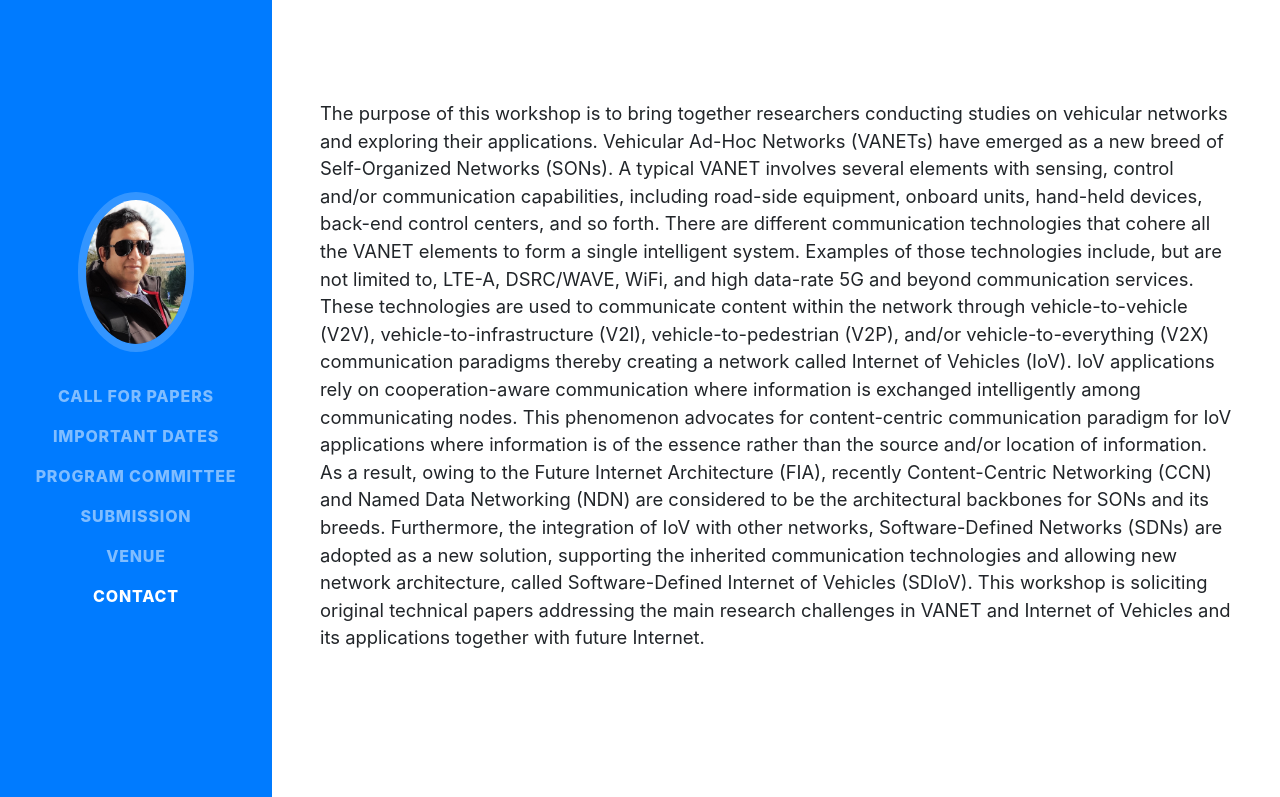
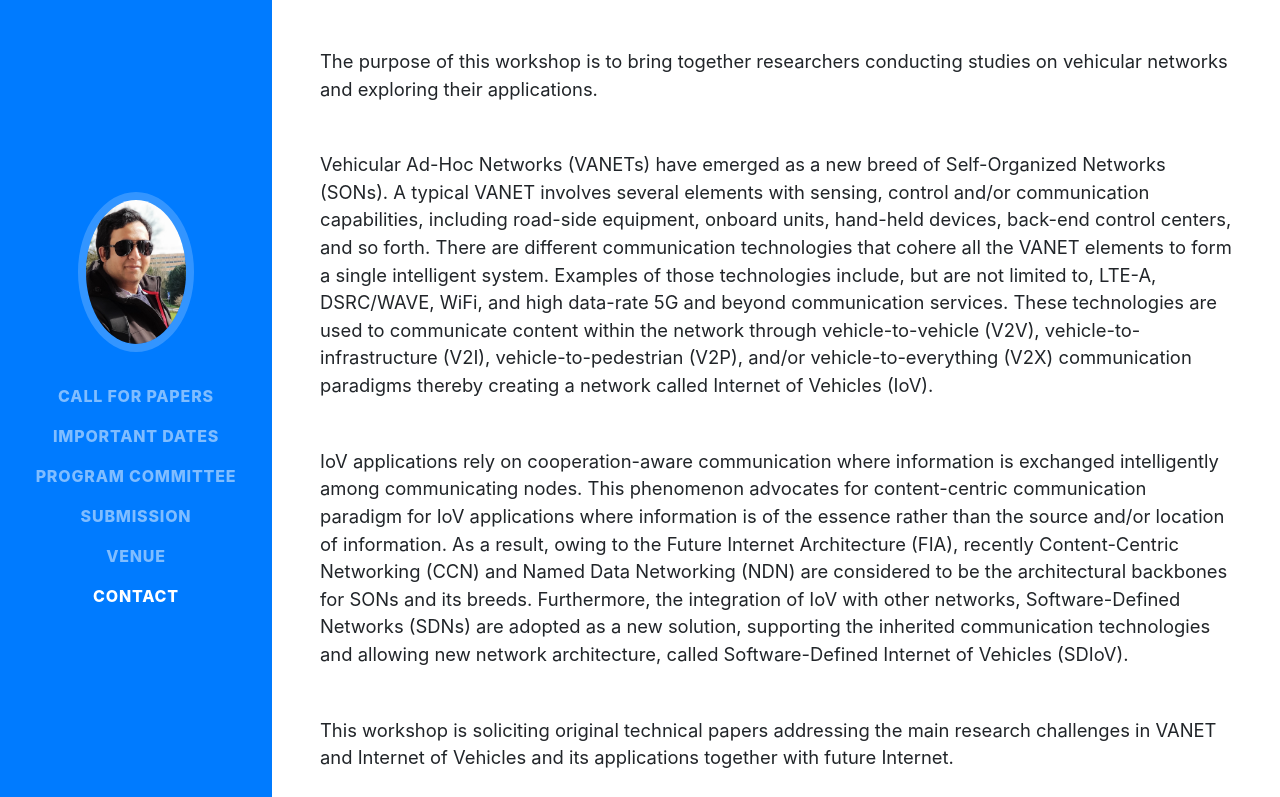
Before and after one commit to farhanyousafzai/vehcomnet2020, a website with bundled scripts: page index.html in a window 1280 px wide. Shown: the top 797 px of the page. Built offline with nearby package versions, Linux system fonts and the light colour scheme; a web font is replaced by a local one.

Commit message:
Update index.html

```diff
--- a/index.html
+++ b/index.html
@@ -64,11 +64,13 @@
     <section class="resume-section p-3 p-lg-5 d-flex align-items-center" id="Call for Papers">
       <div class="w-100">
 
-        <p class="lead mb-5">The purpose of this workshop is to bring together researchers conducting studies on vehicular networks and exploring their applications. Vehicular Ad-Hoc Networks (VANETs) have emerged as a new breed of Self-Organized Networks (SONs). A typical VANET involves several elements with sensing, control and/or communication capabilities, including road-side equipment, onboard units, hand-held devices, back-end control centers, and so forth. There are different communication technologies that cohere all the VANET elements to form a single intelligent system. Examples of those technologies include, but are not limited to, LTE-A, DSRC/WAVE, WiFi, and high data-rate 5G and beyond communication services. These technologies are used to communicate content within the network through vehicle-to-vehicle (V2V), vehicle-to-infrastructure (V2I), vehicle-to-pedestrian (V2P), and/or vehicle-to-everything (V2X) communication paradigms thereby creating a network called Internet of Vehicles (IoV).
+        <p class="lead mb-5">The purpose of this workshop is to bring together researchers conducting studies on vehicular networks and exploring their applications. </p>
 
-IoV applications rely on cooperation-aware communication where information is exchanged intelligently among communicating nodes. This phenomenon advocates for content-centric communication paradigm for IoV applications where information is of the essence rather than the source and/or location of information. As a result, owing to the Future Internet Architecture (FIA), recently Content-Centric Networking (CCN) and Named Data Networking (NDN) are considered to be the architectural backbones for SONs and its breeds. Furthermore, the integration of IoV with other networks, Software-Defined Networks (SDNs) are adopted as a new solution, supporting the inherited communication technologies and allowing new network architecture, called Software-Defined Internet of Vehicles (SDIoV).
+      <p class="lead mb-5">Vehicular Ad-Hoc Networks (VANETs) have emerged as a new breed of Self-Organized Networks (SONs). A typical VANET involves several elements with sensing, control and/or communication capabilities, including road-side equipment, onboard units, hand-held devices, back-end control centers, and so forth. There are different communication technologies that cohere all the VANET elements to form a single intelligent system. Examples of those technologies include, but are not limited to, LTE-A, DSRC/WAVE, WiFi, and high data-rate 5G and beyond communication services. These technologies are used to communicate content within the network through vehicle-to-vehicle (V2V), vehicle-to-infrastructure (V2I), vehicle-to-pedestrian (V2P), and/or vehicle-to-everything (V2X) communication paradigms thereby creating a network called Internet of Vehicles (IoV). </p>
 
-This workshop is soliciting original technical papers addressing the main research challenges in VANET and Internet of Vehicles and its applications together with future Internet.
+<p class="lead mb-5"> IoV applications rely on cooperation-aware communication where information is exchanged intelligently among communicating nodes. This phenomenon advocates for content-centric communication paradigm for IoV applications where information is of the essence rather than the source and/or location of information. As a result, owing to the Future Internet Architecture (FIA), recently Content-Centric Networking (CCN) and Named Data Networking (NDN) are considered to be the architectural backbones for SONs and its breeds. Furthermore, the integration of IoV with other networks, Software-Defined Networks (SDNs) are adopted as a new solution, supporting the inherited communication technologies and allowing new network architecture, called Software-Defined Internet of Vehicles (SDIoV). </p>
+
+<p class="lead mb-5"> This workshop is soliciting original technical papers addressing the main research challenges in VANET and Internet of Vehicles and its applications together with future Internet.
 </p>
         <!--
         <div class="social-icons">
```
